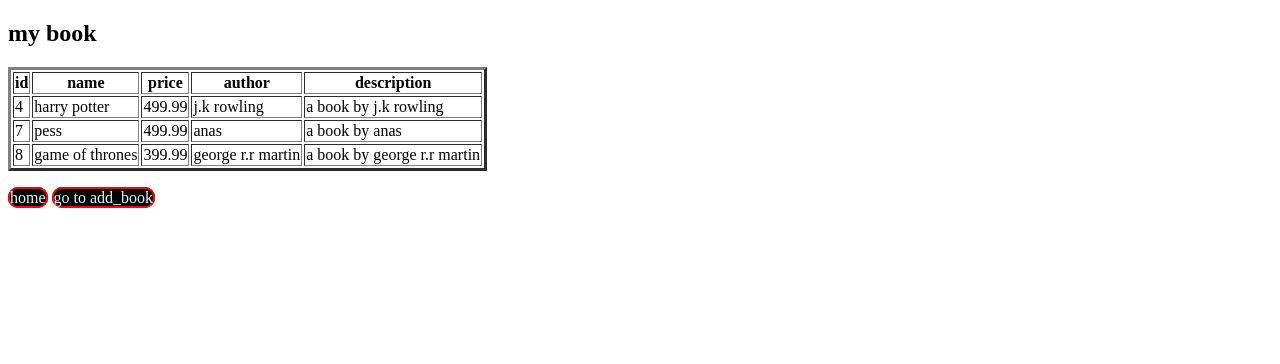
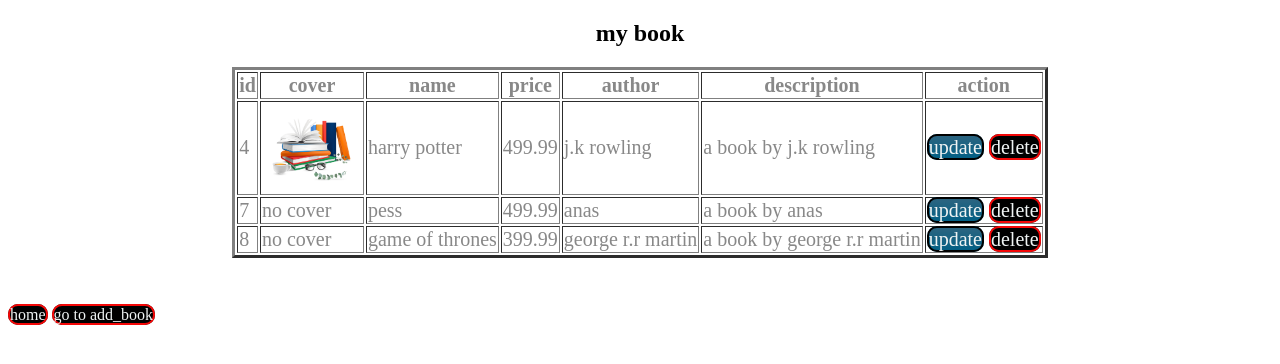
Before and after one commit to midhlaj-2005/django-projcet, a Django app: page /app1/ in a window 1280 px wide. Shown: the top 364 px of the page. Run offline with Django 5.2, Linux system fonts and the light colour scheme; data comes from the database, SQL or seed files in the repository; both versions use the stored data as it was after the commit.

Commit message:
update views,add book,media,templates

```diff
--- a/app1/forms.py
+++ b/app1/forms.py
@@ -5,4 +5,4 @@ from .models import book
 class bookform(forms.ModelForm):
      class Meta:
           model =book
-          fields=['name','author','price','description']
+          fields=['name','author','price','description','cover']
--- a/app1/models.py
+++ b/app1/models.py
@@ -7,6 +7,7 @@ class book (models.Model):
     author=models.CharField(max_length=100)
     price=models.DecimalField(max_digits=7,decimal_places=2)
     description=models.TextField()
+    cover=models.ImageField(upload_to='covers/',null=True,blank=True)
 
 
     def __str__(self):
--- /dev/null
+++ b/app1/templates/update.html
@@ -0,0 +1,6 @@
+<form method="post" enctype="multipart/form-data" >
+    {% csrf_token %}
+    {{ form.as_p}}
+    <input type="submit" value="submit">
+
+</form>
--- a/app1/templates/view_book.html
+++ b/app1/templates/view_book.html
@@ -14,8 +14,29 @@
 
         }
         table{
+             font-size: 20px;
+
+             margin: auto;
+             margin-bottom: 30px;
+             color: rgb(136,136,136);
+             /* border: 5px black; */
+
+
 
         }
+        h2{
+            text-align: center;
+            justify-content: center;
+        }
+        .now{
+            border: none;
+            background: linear-gradient(rgba(6,72,105,0.849),rgb(3,96,133));
+            border: 2px solid black;
+
+
+        }
+
+
     </style>
 
 </head>
@@ -24,18 +45,29 @@
     <table border="3">
         <tr>
             <th>id</th>
+            <th>cover</th>
             <th>name</th>
             <th>price</th>
             <th>author</th>
             <th>description</th>
+            <th >action</th>
         </tr>
         {%for i in book%}
         <tr>
             <td>{{i.id}}</td>
+            <td>
+                {%if i.cover%}
+                    <img src="{{ i.cover.url}}" width="100">
+                {% else %}
+                   no cover
+                {% endif%}
+            </td>
             <td>{{i.name}}</td>
             <td>{{i.price}}</td>
             <td>{{i.author}}</td>
             <td>{{i.description}}</td>
+            <td><a href="{% url 'update' i.id  %}" class="now">update</a>
+            <a href="{% url 'delete' i.id %}">delete</a></td>
 
 
         </tr>
@@ -50,5 +82,6 @@
 
 
 
+
 </body>
 </html>
--- a/app1/urls.py
+++ b/app1/urls.py
@@ -6,5 +6,8 @@ urlpatterns = [
 #     path("str/",views.home1,name="abc"),
 #     path("now/",views.home2,name="now")
     path("app1/",views.view_book,name="app") ,
-    path('book/',views.add_book,name='add_book')
+    path('book/',views.add_book,name='add_book'),
+    path("update/<int:id>/",views.update_book,name='update'),
+    path("delete/<int:id>/",views.delete_book,name='delete')
+
 ]
--- a/app1/views.py
+++ b/app1/views.py
@@ -18,10 +18,25 @@ def view_book(request):
     return render (request,'view_book.html',{'book':a})
 
 def add_book(request):
-    a=bookform(request.POST or None)
+    a=bookform(request.POST or None,request.FILES or None)
     if a.is_valid():
         a.save()
         return redirect('view_books')
     return render(request,'add_book.html',{'form':a})
 
 'my name is midhlaj'
+
+def update_book(request, id):
+    a=book.objects.get(id=id)
+    form=bookform(request.POST or None, request.FILES or None ,instance=a)
+    if form.is_valid():
+        form.save()
+        return redirect ('app')
+    return render(request,'update.html',{"form":form})
+
+def delete_book(request,id):
+    a=book.objects.get(id=id)
+    if request .method =="POST":
+        a.delete()
+        return redirect ('view_book')
+    return render (request,'delete_book.html',{'book':a})
--- a/project1/settings.py
+++ b/project1/settings.py
@@ -116,3 +116,6 @@ USE_TZ = True
 # https://docs.djangoproject.com/en/6.0/howto/static-files/
 
 STATIC_URL = 'static/'
+
+MEDIA_URL='/media/'
+MEDIA_ROOT=BASE_DIR /'media'
--- a/project1/urls.py
+++ b/project1/urls.py
@@ -16,8 +16,13 @@ Including another URLconf
 """
 from django.contrib import admin
 from django.urls import path,include
+from django.conf import settings
+from django.conf.urls.static import static
 
 urlpatterns = [
     path('admin/', admin.site.urls),
     path('',include('app1.urls'))
 ]
+
+if settings .DEBUG:
+    urlpatterns += static (settings.MEDIA_URL,document_root=settings.MEDIA_ROOT)
```
Also changed, not shown: app1/admin.py (+23 -1 lines), app1/templates/add_book.html (+22 -3 lines), app1/templates/delete_book.html (added, +16 -0 lines), app1/migrations/0002_book_cover.py (added), db.sqlite3, media/covers/2208.i305.025.F.m005.c9.realistic_book_lover.jpg (added).
